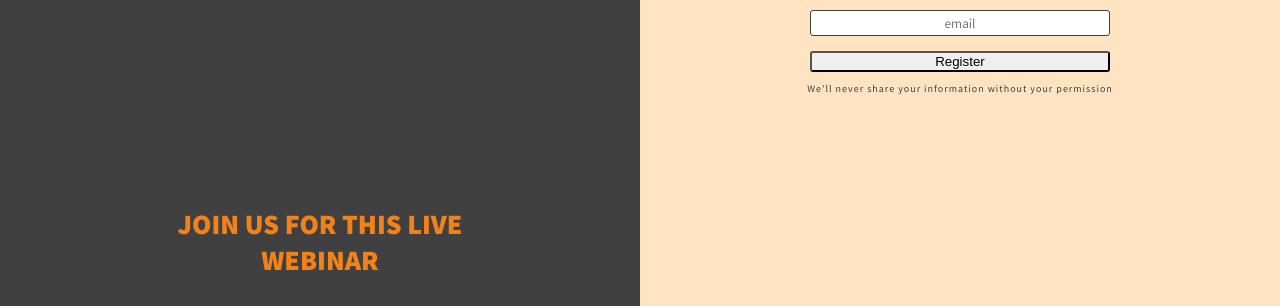
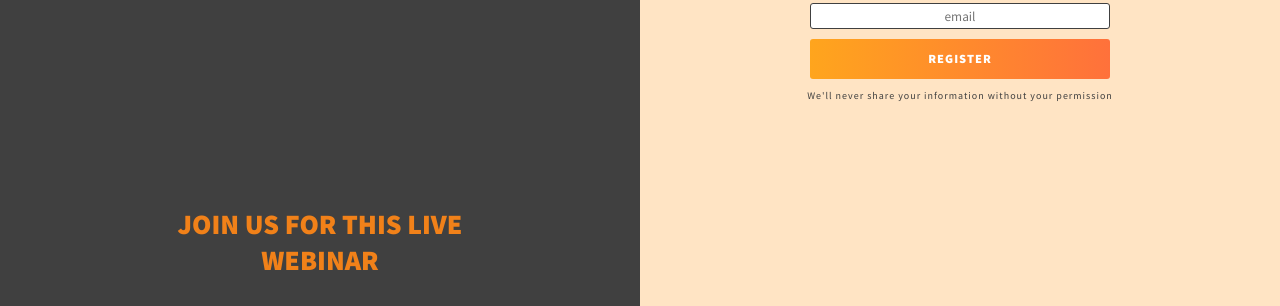
Before and after one commit to jmshanahan/stepping-up-style, a plain HTML site: page index.html in a window 1280 px wide. Shown: the part 494-800 px from the top of the page. Drawn offline with Linux system fonts and the light colour scheme.

Commit message:
Added form and button styling

```diff
--- a/css/style.css
+++ b/css/style.css
@@ -83,6 +83,16 @@ input,
   width: 100%;
   border-radius: 3px;
 }
+.btn {
+  display: inline-block;
+  padding: 1em 1.5em;
+  font-size: 0.625em;
+  text-transform: uppercase;
+  font-weight: 900;
+  letter-spacing: 1px;
+  cursor: pointer;
+  border: 0;
+}
 input {
   font-family: inherit;
   text-align: inherit;
@@ -90,6 +100,14 @@ input {
   padding: 0.25em;
   border: 1px solid #404040;
 }
+.btn-primary {
+  background: transparent;
+  font-family: inherit;
+  text-align: inherit;
+  background-image: linear-gradient(270deg, #ff713b, #ffa51d);
+  color: white;
+}
+
 /* media query */
 @media (min-width: 500px) {
   body {
```
Also changed, not shown: index.html (+3 -1 lines).
